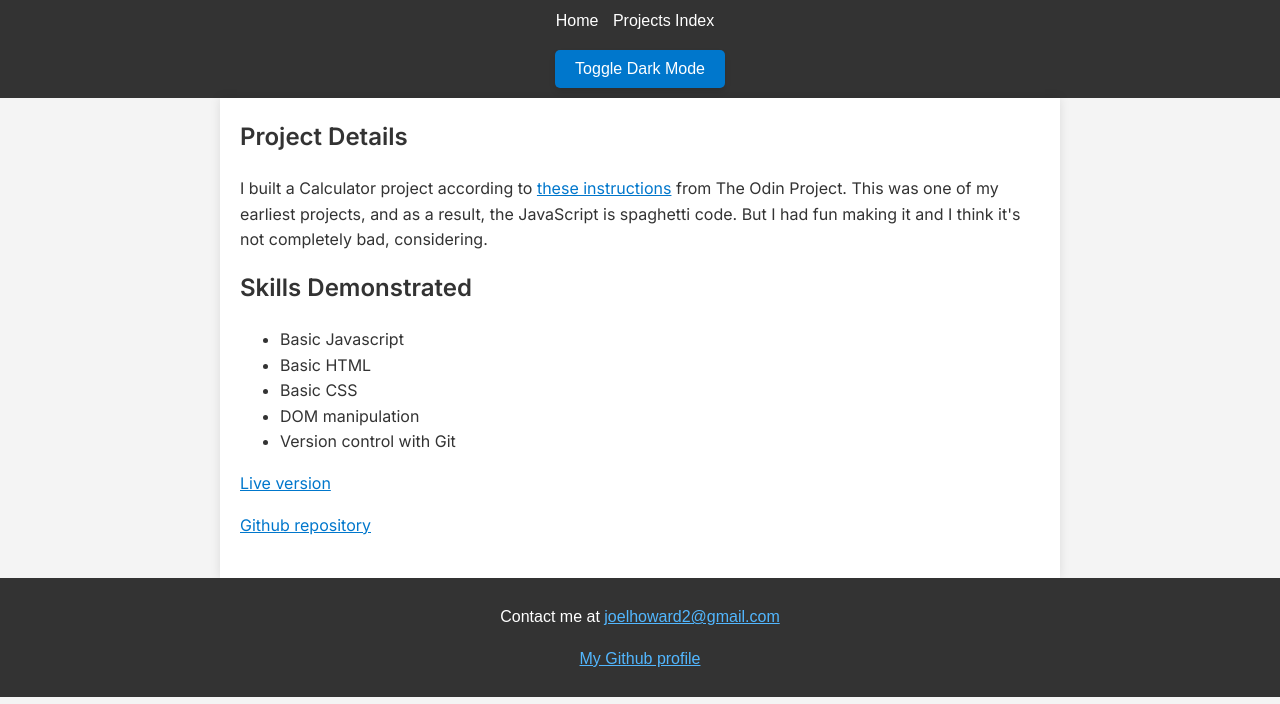
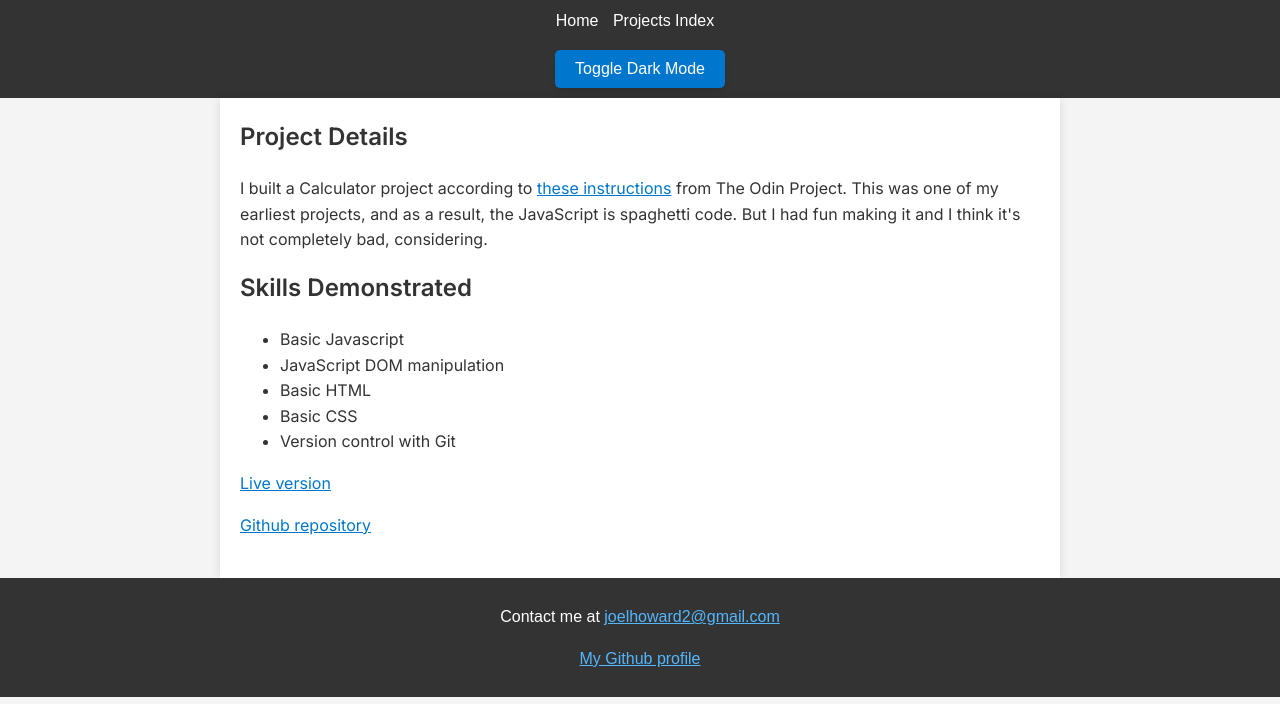
Before and after one commit to Leo-U/personal_website, a plain HTML site: page calculator.html in a window 1280 px wide. Shown: the part 96-800 px from the top of the page. Drawn offline with Linux system fonts and the light colour scheme.

Commit message:
Update calculator.html

```diff
--- a/calculator.html
+++ b/calculator.html
@@ -25,9 +25,9 @@
           <h2>Skills Demonstrated</h2>
           <ul>
             <li>Basic Javascript</li>
+            <li>JavaScript DOM manipulation</li>
             <li>Basic HTML</li>
             <li>Basic CSS</li>
-            <li>DOM manipulation</li>
             <li>Version control with Git</li>
           </ul>
           <p><a href="https://leo-u.github.io/calculator/">Live version</a></p>
```
